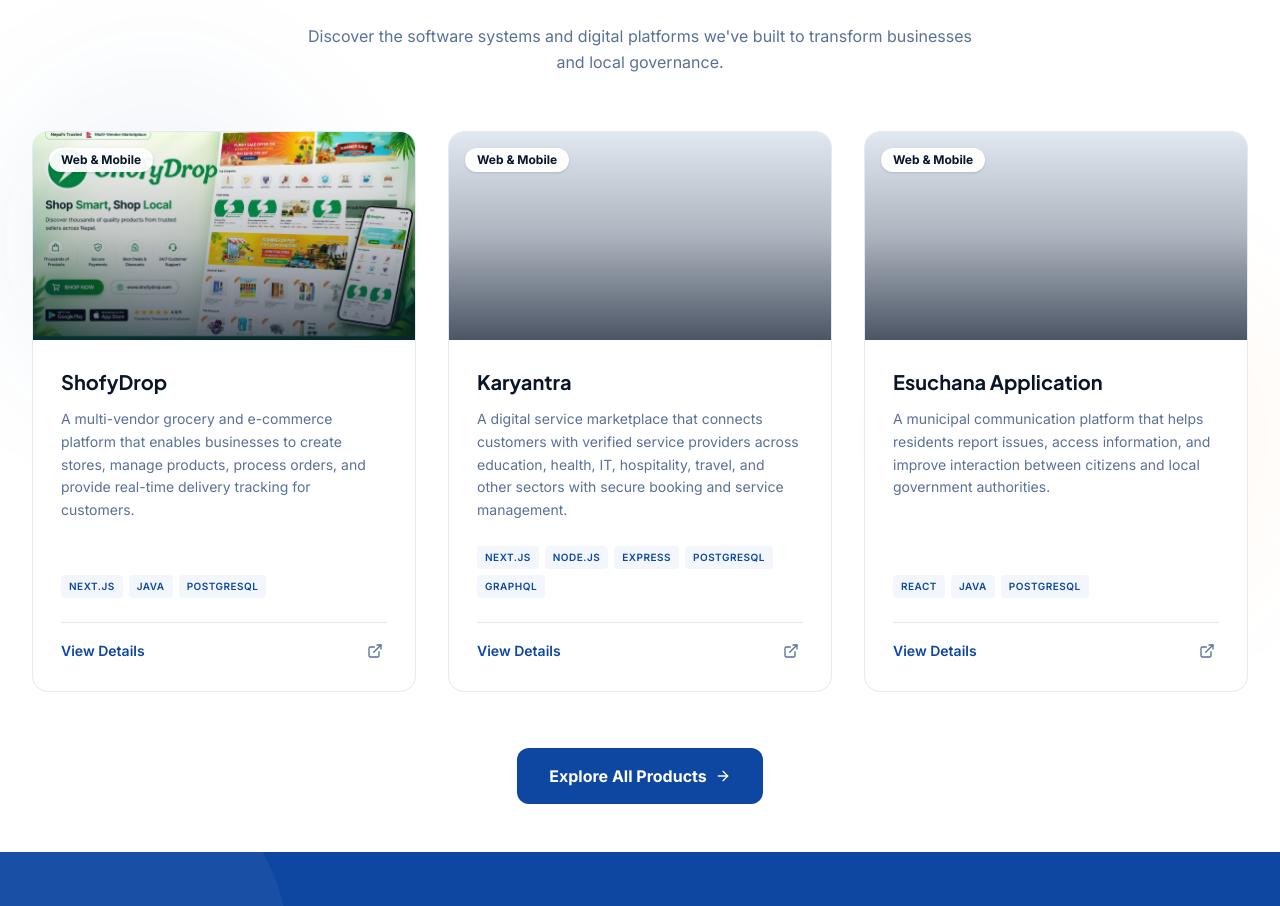
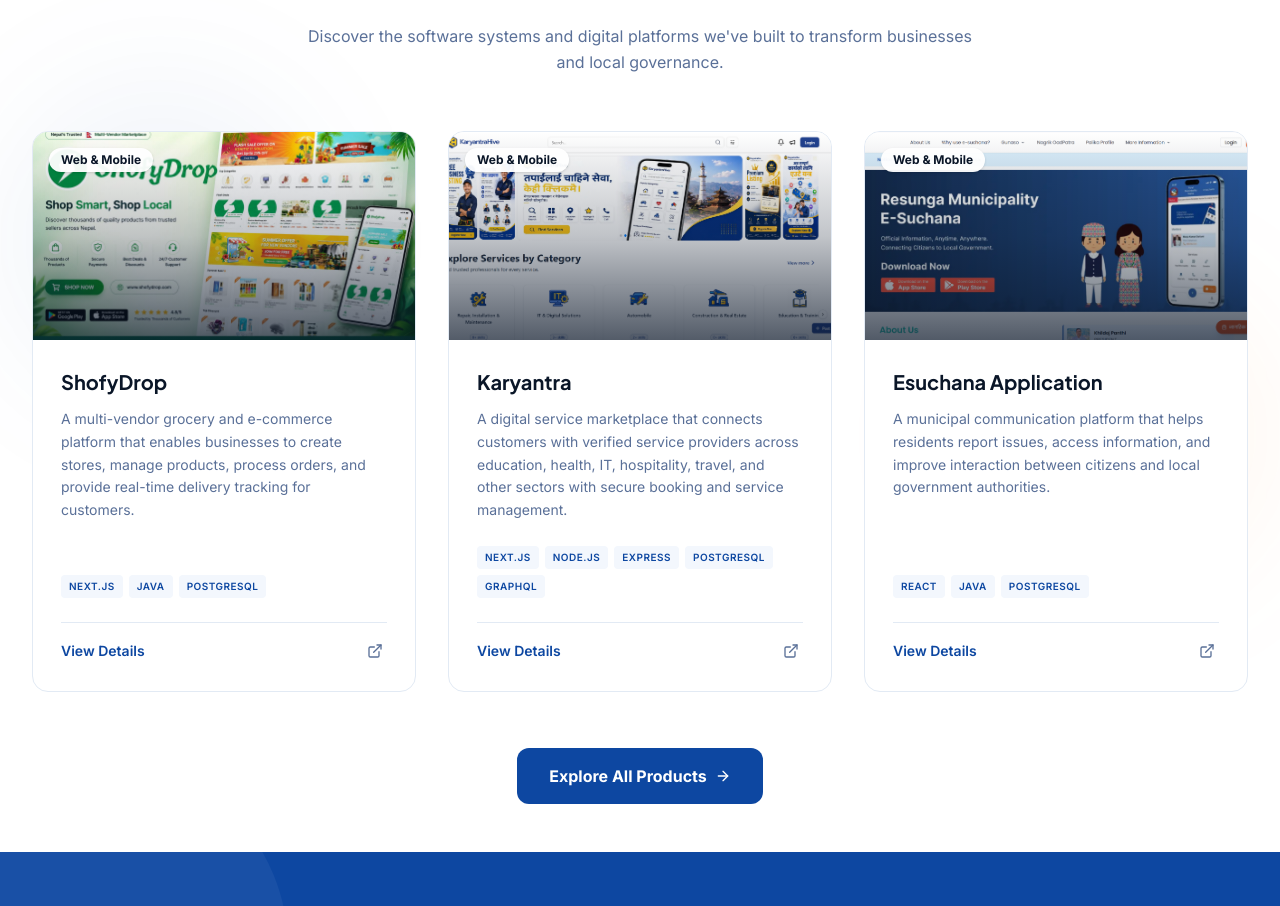
Before and after one commit to Mahendra-Thapa/New_Professional_Website_Design, a Next.js app: page / in a window 1280 px wide. Shown: the part 2482-3388 px from the top of the page. Built offline with nearby package versions, Linux system fonts and the light colour scheme.

Commit message:
feat: initialize application data schema and add project assets

```diff
--- a/src/app/data.ts
+++ b/src/app/data.ts
@@ -532,7 +532,7 @@
     desc: "A digital service marketplace that connects customers with verified service providers across education, health, IT, hospitality, travel, and other sectors with secure booking and service management.",
     tech: ["Next.js", "Node.js", "Express", "PostgreSQL", "GraphQL"],
     link: "https://karyantra.com/",
-    img: ""
+    img: "/projects/karyantra.png"
   },
   {
     slug: "esuchana-application",
@@ -541,17 +541,17 @@
     desc: "A municipal communication platform that helps residents report issues, access information, and improve interaction between citizens and local government authorities.",
     tech: ["React", "Java", "PostgreSQL"],
     link: "https://gulmikaligandaki.gunasho.com/",
-    img: ""
+    img: "/projects/resunga.png"
   },
-  {
-    slug: "living-care",
-    name: "Living Care",
-    tag: "Web",
-    desc: "An agriculture and e-commerce platform that promotes natural products, supports local farmers, and provides online retail and bulk ordering services.",
-    tech: ["Flutter", "Java", "AWS", "Next.js", "PostgreSQL"],
-    link: "https://amalabotonline.com/",
-    img: ""
-  },
+  // {
+  //   slug: "living-care",
+  //   name: "Living Care",
+  //   tag: "Web",
+  //   desc: "An agriculture and e-commerce platform that promotes natural products, supports local farmers, and provides online retail and bulk ordering services.",
+  //   tech: ["Flutter", "Java", "AWS", "Next.js", "PostgreSQL"],
+  //   link: "https://amalabotonline.com/",
+  //   img: ""
+  // },
   {
     slug: "moksha",
     name: "Moksha Astrology",
@@ -570,24 +570,24 @@
     link: "https://etechintl.com.np/home/",
     img: "/projects/Etech.png"
   },
-  {
-    slug: "rotary-club-tripureswar",
-    name: "Rotary Club of Tripureswar",
-    tag: "Web",
-    desc: "A professional website developed to showcase organization activities, information, events, and community initiatives.",
-    tech: ["WordPress", "PHP", "MySQL"],
-    link: "",
-    img: ""
-  },
-  {
-    slug: "forward-nepal",
-    name: "Forward Nepal",
-    tag: "Web",
-    desc: "A non-profit organization website focused on sustainable development, poverty reduction, agriculture, community empowerment, and social inclusion programs.",
-    tech: ["WordPress", "PHP", "MySQL"],
-    link: "https://forwardnepal.com.np/",
-    img: ""
-  },
+  // {
+  //   slug: "rotary-club-tripureswar",
+  //   name: "Rotary Club of Tripureswar",
+  //   tag: "Web",
+  //   desc: "A professional website developed to showcase organization activities, information, events, and community initiatives.",
+  //   tech: ["WordPress", "PHP", "MySQL"],
+  //   link: "",
+  //   img: ""
+  // },
+  // {
+  //   slug: "forward-nepal",
+  //   name: "Forward Nepal",
+  //   tag: "Web",
+  //   desc: "A non-profit organization website focused on sustainable development, poverty reduction, agriculture, community empowerment, and social inclusion programs.",
+  //   tech: ["WordPress", "PHP", "MySQL"],
+  //   link: "https://forwardnepal.com.np/",
+  //   img: ""
+  // },
   {
     slug: "kagosida",
     name: "KAGOSIDA",
@@ -597,15 +597,15 @@
     link: "https://kagosida.org.np/",
     img: "/projects/Kagosita.png"
   },
-  {
-    slug: "awaaz-kendra",
-    name: "Aawaz Kendra",
-    tag: "Web",
-    desc: "A non-profit organization website supporting awareness, advocacy, and services related to women and child protection.",
-    tech: ["WordPress", "PHP", "MySQL"],
-    link: "https://awaazkendra.com/",
-    img: ""
-  },
+  // {
+  //   slug: "awaaz-kendra",
+  //   name: "Aawaz Kendra",
+  //   tag: "Web",
+  //   desc: "A non-profit organization website supporting awareness, advocacy, and services related to women and child protection.",
+  //   tech: ["WordPress", "PHP", "MySQL"],
+  //   link: "https://awaazkendra.com/",
+  //   img: ""
+  // },
   {
     slug: "all-nepal-khabar",
     name: "All Nepal Khabar",
@@ -633,24 +633,24 @@
     link: "https://www.devanasoft.com.np/",
     img: "/projects/devanaasoft.png"
   },
-  {
-    slug: "kantipur-security",
-    name: "Kantipur Security",
-    tag: "Web",
-    desc: "A corporate website for a leading private security company providing security services, staffing, facility management, and training solutions.",
-    tech: ["WordPress", "PHP", "MySQL"],
-    link: "",
-    img: ""
-  },
-  {
-    slug: "msp-academy",
-    name: "MSP Academy",
-    tag: "Web",
-    desc: "An educational platform connecting learners, creators, and professionals through practical learning and technology-driven education.",
-    tech: ["Next.js"],
-    link: "https://mspacademy.co",
-    img: ""
-  },
+  // {
+  //   slug: "kantipur-security",
+  //   name: "Kantipur Security",
+  //   tag: "Web",
+  //   desc: "A corporate website for a leading private security company providing security services, staffing, facility management, and training solutions.",
+  //   tech: ["WordPress", "PHP", "MySQL"],
+  //   link: "",
+  //   img: ""
+  // },
+  // {
+  //   slug: "msp-academy",
+  //   name: "MSP Academy",
+  //   tag: "Web",
+  //   desc: "An educational platform connecting learners, creators, and professionals through practical learning and technology-driven education.",
+  //   tech: ["Next.js"],
+  //   link: "https://mspacademy.co",
+  //   img: ""
+  // },
   {
     slug: "mentor-lab-nepal",
     name: "Mentor Lab Nepal",
@@ -660,15 +660,15 @@
     link: "https://mentorlabnepal.com/",
     img: "/projects/Mentor.png"
   },
-  {
-    slug: "forward-khabar",
-    name: "Forward Khabar",
-    tag: "Web",
-    desc: "A modern news portal covering current events, politics, business, technology, culture, and sports.",
-    tech: ["WordPress", "PHP", "MySQL"],
-    link: "https://forwardkhabar.com/",
-    img: ""
-  },
+  // {
+  //   slug: "forward-khabar",
+  //   name: "Forward Khabar",
+  //   tag: "Web",
+  //   desc: "A modern news portal covering current events, politics, business, technology, culture, and sports.",
+  //   tech: ["WordPress", "PHP", "MySQL"],
+  //   link: "https://forwardkhabar.com/",
+  //   img: ""
+  // },
   {
     slug: "batika-news",
     name: "Batika News",
```
Also changed, not shown: public/projects/karyantra.png (added), public/projects/resunga.png (added).
